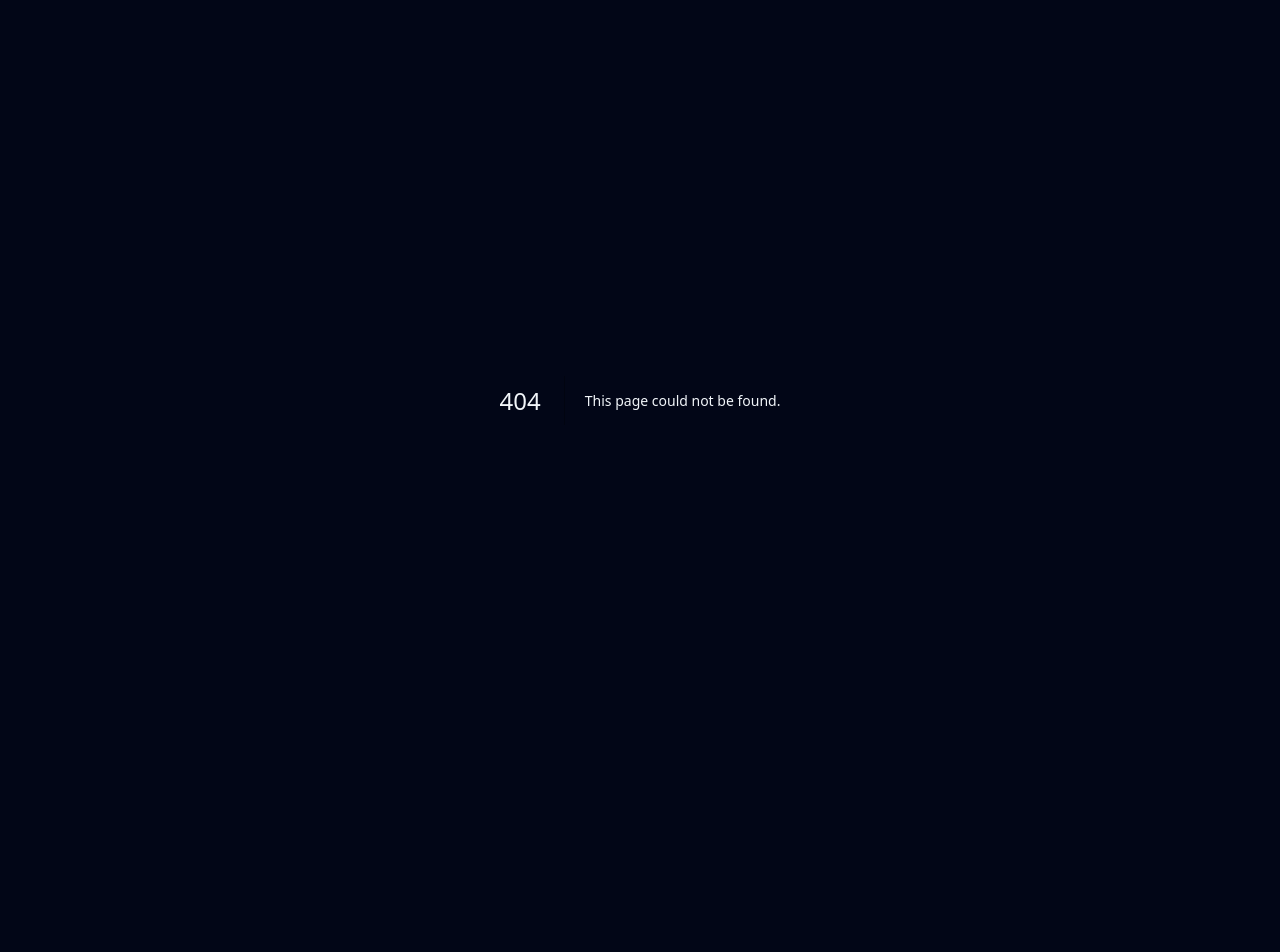
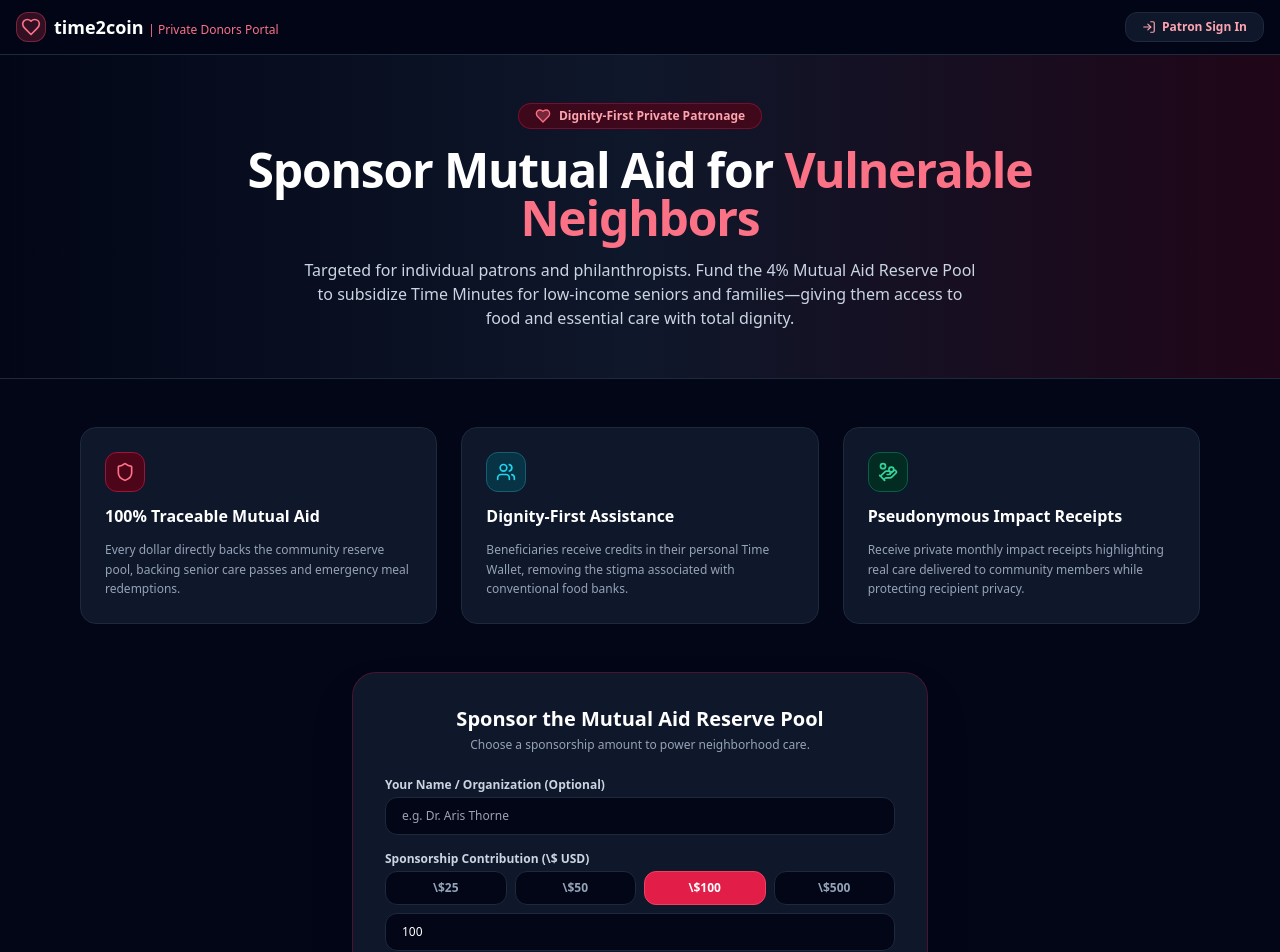
Before and after one commit to time2coin/time2coin, a Next.js app: page /donors in a window 1280 px wide. Before the commit this address had no page. Shown: the top 952 px of the page. Before the commit the page ends 800 px from the top, so only its background shows below. Built offline with nearby package versions, Linux system fonts and the light colour scheme.

Commit message:
Create Private Donors Page for Mutual Aid Donations
This component allows users to donate to the Mutual Aid Reserve Pool, providing a user-friendly interface for sponsorship contributions. It includes a donation form, donor advantages, and a thank-you message upon successful donation.

```diff
--- /dev/null
+++ b/app/donors/page.tsx
@@ -0,0 +1,153 @@
+'use client';
+
+import React, { useState } from 'react';
+import {
+  Heart, ShieldCheck, CheckCircle2, ArrowRight, Sparkles,
+  Users, HandCoins, Shield, LogIn, DollarSign
+} from 'lucide-react';
+
+export default function PrivateDonorsPage() {
+  const [donated, setDonated] = useState(false);
+  const [donorName, setDonorName] = useState('');
+  const [amount, setAmount] = useState('100');
+
+  const handleSubmit = (e: React.FormEvent) => {
+    e.preventDefault();
+    setDonated(true);
+  };
+
+  return (
+    <div className="min-h-screen bg-slate-950 text-slate-100 font-sans pb-16">
+      {/* HEADER */}
+      <header className="border-b border-slate-800 bg-slate-950/90 backdrop-blur sticky top-0 z-40 px-4 py-3">
+        <div className="max-w-7xl mx-auto flex items-center justify-between">
+          <a href="/" className="flex items-center gap-2">
+            <div className="p-1 bg-rose-500/20 border border-rose-500/40 rounded-xl">
+              <Heart className="w-5 h-5 text-rose-400" />
+            </div>
+            <span className="font-bold text-lg text-white">time2coin <span className="text-rose-400 text-xs font-normal">| Private Donors Portal</span></span>
+          </a>
+          <a href="/auth" className="px-4 py-1.5 bg-slate-900 border border-slate-800 hover:border-rose-500/50 text-rose-300 rounded-xl text-xs font-bold transition flex items-center gap-1.5">
+            <LogIn className="w-3.5 h-3.5" /> Patron Sign In
+          </a>
+        </div>
+      </header>
+
+      {/* HERO SECTION */}
+      <section className="bg-gradient-to-r from-slate-950 via-slate-900 to-rose-950/40 border-b border-slate-800 py-12 px-4">
+        <div className="max-w-4xl mx-auto text-center space-y-4">
+          <div className="inline-flex items-center gap-2 bg-rose-950/80 border border-rose-800/60 px-4 py-1 rounded-full text-xs font-bold text-rose-300">
+            <Heart className="w-4 h-4 text-rose-400 fill-rose-400/30" /> Dignity-First Private Patronage
+          </div>
+          <h1 className="text-3xl sm:text-5xl font-black text-white tracking-tight">
+            Sponsor Mutual Aid for <span className="text-rose-400">Vulnerable Neighbors</span>
+          </h1>
+          <p className="text-xs sm:text-base text-slate-300 leading-relaxed max-w-2xl mx-auto">
+            Targeted for individual patrons and philanthropists. Fund the 4% Mutual Aid Reserve Pool to subsidize Time Minutes for low-income seniors and families—giving them access to food and essential care with total dignity.
+          </p>
+        </div>
+      </section>
+
+      {/* THREE DONOR ADVANTAGES */}
+      <div className="max-w-6xl mx-auto px-4 py-12 space-y-12">
+        <div className="grid grid-cols-1 md:grid-cols-3 gap-6">
+          <div className="bg-slate-900 border border-slate-800 rounded-2xl p-6 space-y-3">
+            <div className="w-10 h-10 rounded-xl bg-rose-950 border border-rose-800 flex items-center justify-center text-rose-400 font-bold">
+              <Shield className="w-5 h-5" />
+            </div>
+            <h3 className="font-bold text-white text-base">100% Traceable Mutual Aid</h3>
+            <p className="text-xs text-slate-400 leading-relaxed">
+              Every dollar directly backs the community reserve pool, backing senior care passes and emergency meal redemptions.
+            </p>
+          </div>
+
+          <div className="bg-slate-900 border border-slate-800 rounded-2xl p-6 space-y-3">
+            <div className="w-10 h-10 rounded-xl bg-cyan-950 border border-cyan-800 flex items-center justify-center text-cyan-400 font-bold">
+              <Users className="w-5 h-5" />
+            </div>
+            <h3 className="font-bold text-white text-base">Dignity-First Assistance</h3>
+            <p className="text-xs text-slate-400 leading-relaxed">
+              Beneficiaries receive credits in their personal Time Wallet, removing the stigma associated with conventional food banks.
+            </p>
+          </div>
+
+          <div className="bg-slate-900 border border-slate-800 rounded-2xl p-6 space-y-3">
+            <div className="w-10 h-10 rounded-xl bg-emerald-950 border border-emerald-800 flex items-center justify-center text-emerald-400 font-bold">
+              <HandCoins className="w-5 h-5" />
+            </div>
+            <h3 className="font-bold text-white text-base">Pseudonymous Impact Receipts</h3>
+            <p className="text-xs text-slate-400 leading-relaxed">
+              Receive private monthly impact receipts highlighting real care delivered to community members while protecting recipient privacy.
+            </p>
+          </div>
+        </div>
+
+        {/* DONATION FORM */}
+        <div className="bg-slate-900 border border-rose-800/40 rounded-3xl p-6 sm:p-8 max-w-xl mx-auto shadow-2xl space-y-6">
+          <div className="text-center space-y-1">
+            <h2 className="text-xl font-bold text-white">Sponsor the Mutual Aid Reserve Pool</h2>
+            <p className="text-xs text-slate-400">Choose a sponsorship amount to power neighborhood care.</p>
+          </div>
+
+          {donated ? (
+            <div className="p-6 bg-rose-950/60 border border-rose-800 text-rose-200 rounded-2xl text-center space-y-3">
+              <CheckCircle2 className="w-10 h-10 text-rose-400 mx-auto" />
+              <h3 className="font-bold text-base text-white">Thank You, {donorName || 'Generous Patron'}!</h3>
+              <p className="text-xs text-slate-300">
+                Your donation of <strong>\${amount}</strong> has been credited to the local Mutual Aid Pool, unlocking <strong>{Number(amount) * 60} Time Minutes</strong> of community care and food rescue.
+              </p>
+            </div>
+          ) : (
+            <form onSubmit={handleSubmit} className="space-y-4">
+              <div>
+                <label className="block text-xs font-semibold text-slate-300 mb-1">Your Name / Organization (Optional)</label>
+                <input
+                  type="text"
+                  value={donorName}
+                  onChange={(e) => setDonorName(e.target.value)}
+                  placeholder="e.g. Dr. Aris Thorne"
+                  className="w-full bg-slate-950 border border-slate-800 rounded-xl px-4 py-2.5 text-xs text-white focus:outline-none focus:border-rose-500"
+                />
+              </div>
+
+              <div>
+                <label className="block text-xs font-semibold text-slate-300 mb-1">Sponsorship Contribution (\$ USD)</label>
+                <div className="grid grid-cols-4 gap-2 mb-2">
+                  {['25', '50', '100', '500'].map((val) => (
+                    <button
+                      key={val}
+                      type="button"
+                      onClick={() => setAmount(val)}
+                      className={`py-2 rounded-xl text-xs font-bold border transition ${
+                        amount === val
+                          ? 'bg-rose-600 text-white border-rose-500'
+                          : 'bg-slate-950 text-slate-400 border-slate-800 hover:text-white'
+                      }`}
+                    >
+                      \${val}
+                    </button>
+                  ))}
+                </div>
+                <input
+                  type="number"
+                  required
+                  value={amount}
+                  onChange={(e) => setAmount(e.target.value)}
+                  placeholder="100"
+                  className="w-full bg-slate-950 border border-slate-800 rounded-xl px-4 py-2.5 text-xs text-white focus:outline-none focus:border-rose-500"
+                />
+              </div>
+
+              <button
+                type="submit"
+                className="w-full py-3 bg-gradient-to-r from-rose-600 to-pink-600 hover:from-rose-500 text-white font-bold text-xs sm:text-sm rounded-xl transition shadow-lg flex items-center justify-center gap-2"
+              >
+                Sponsor Mutual Aid Pool <Heart className="w-4 h-4 fill-white" />
+              </button>
+            </form>
+          )}
+        </div>
+      </div>
+    </div>
+  );
+}
```
